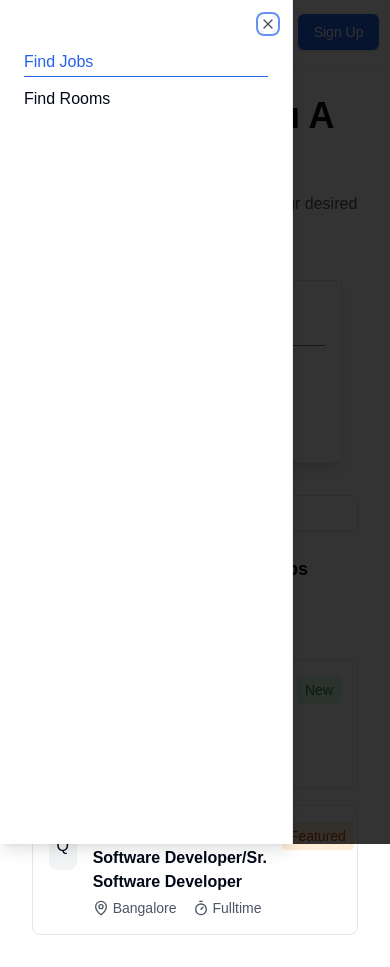
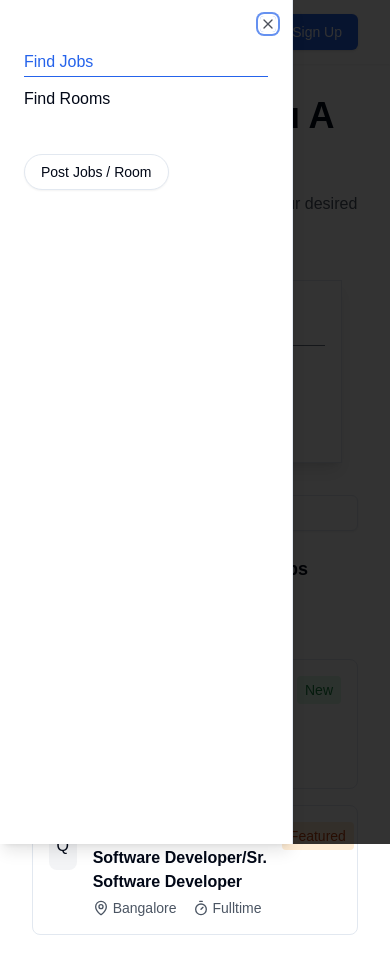
Before and after one commit to rajinsakha/quick-job, a Next.js app: page / in a window 390 px wide. Both pictures are taken after a click on the button "Toggle navigation menu". Built offline with nearby package versions, Linux system fonts and the light colour scheme.

Commit message:
fixed-navbar-links

```diff
--- a/components/navigation/MobileNav.tsx
+++ b/components/navigation/MobileNav.tsx
@@ -41,6 +41,9 @@ const MobileNav = () => {
           >
             Find Rooms
           </Link>
+          <Link href="/post" className="mt-8">
+          <Button className="rounded-full" variant='outline'>Post Jobs / Room</Button>
+        </Link>
         </div>
       </SheetContent>
     </Sheet>
--- a/components/navigation/Navbar.tsx
+++ b/components/navigation/Navbar.tsx
@@ -39,8 +39,8 @@ export default function Navbar() {
       </nav>
 
       <div className="flex items-center gap-4">
-        <Link href="/post" className="mr-8">
-          <Button className="rounded-full" variant='outline'  >Post Jobs / Room</Button>
+        <Link href="/post" className="mr-8 max-lg:hidden">
+          <Button className="rounded-full" variant='outline'>Post Jobs / Room</Button>
         </Link>
         <Link href="/login" className="font-medium hover:text-primary">
           Login
```
